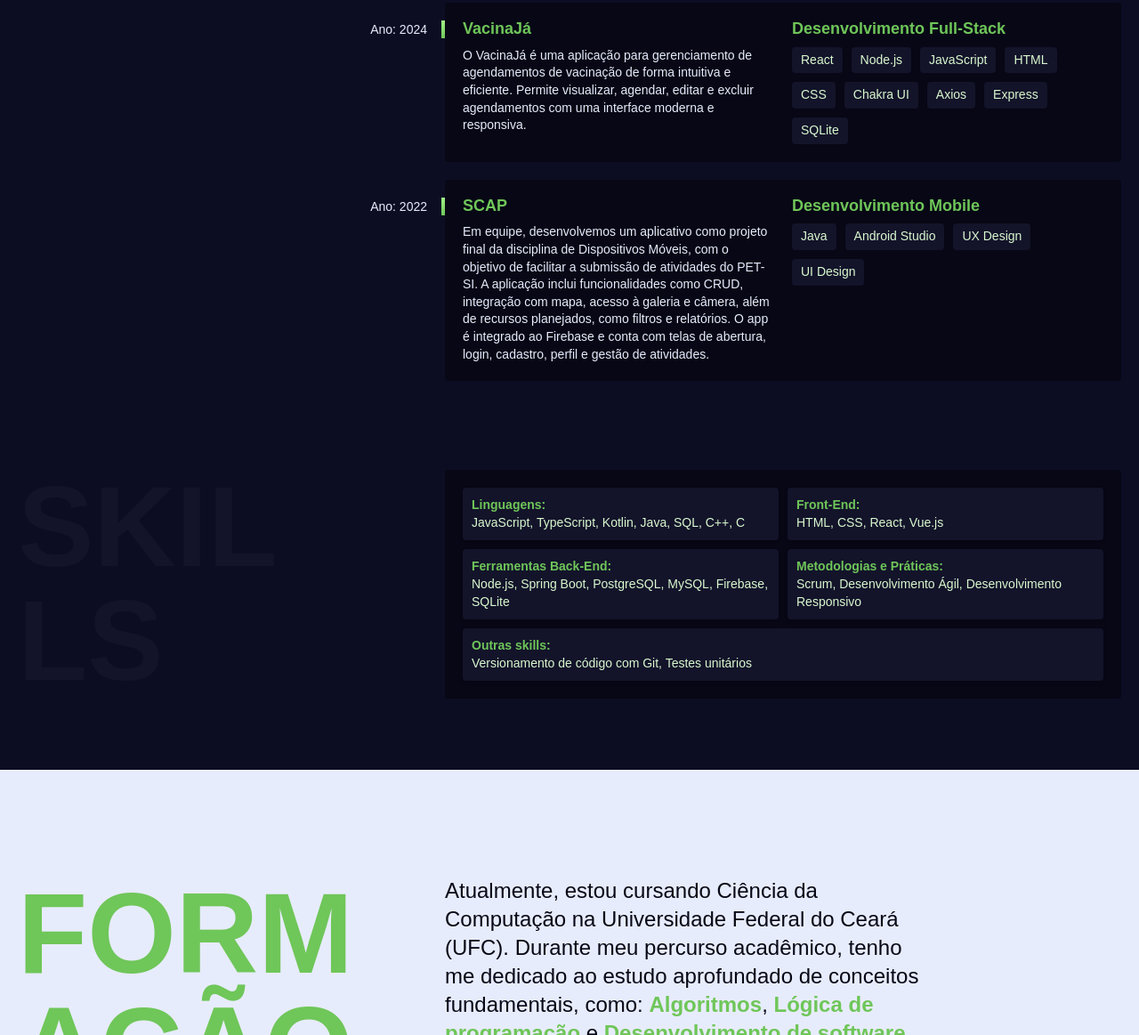
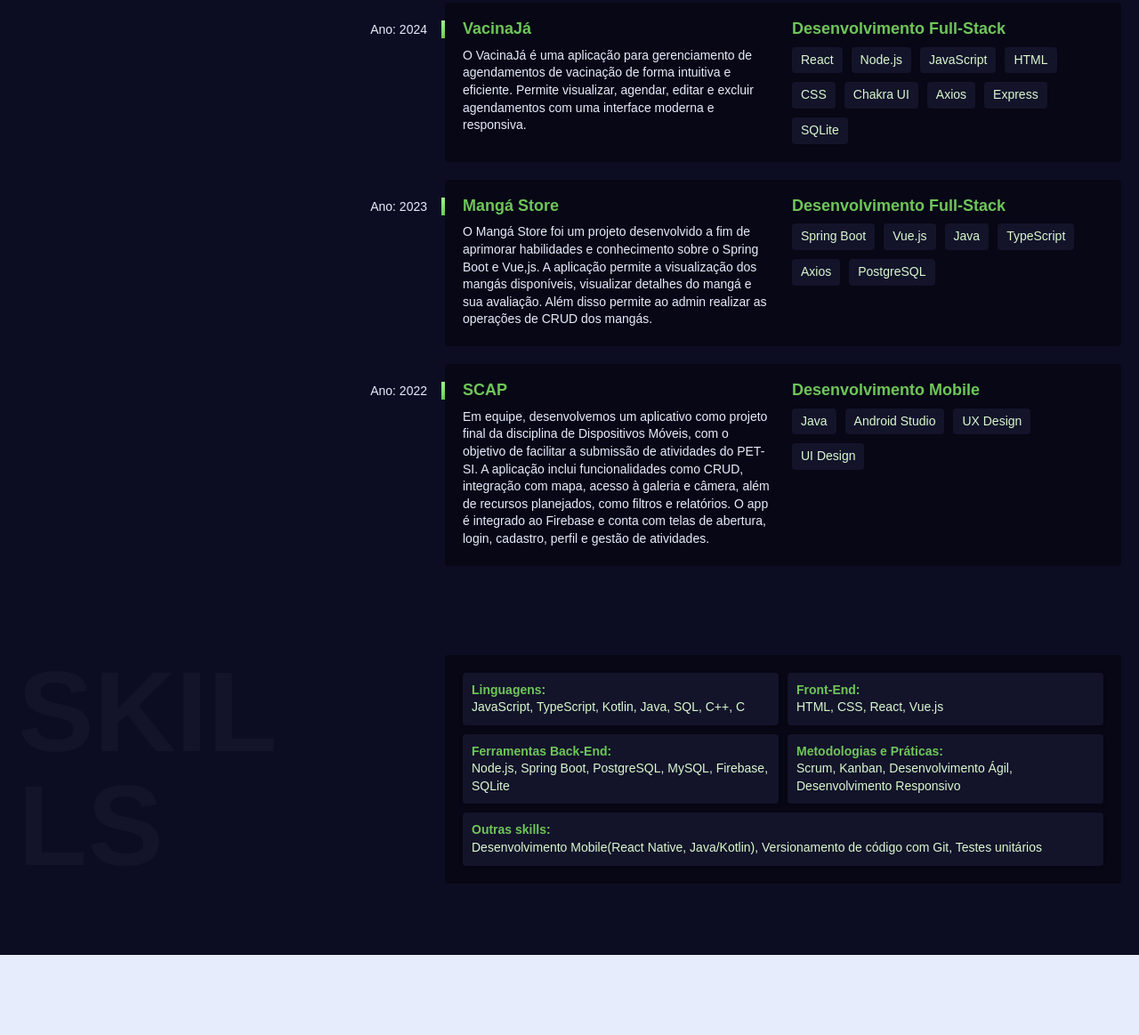
Before and after one commit to FelpSousaS/Portfolio, a plain HTML site: page index.html in a window 1280 px wide. Shown: the part 1530-2693 px from the top of the page at 89% size. Drawn offline with Linux system fonts and the light colour scheme.

Commit message:
update projects section

```diff
--- a/index.html
+++ b/index.html
@@ -95,6 +95,24 @@
                 </div>
             </a>
 
+            <a href="https://git.quixada.ufc.br/07737154361/manga-store-springboot/" class="link">
+                <div class="projeto">
+                    <span class="projeto-ano"> Ano: 2023</span>
+                    <h3 class="projeto-titulo">Mangá Store</h3>
+                    <span class="projeto-titulo">Desenvolvimento
+                        Full-Stack</span>
+                    <p class="projeto-texto"> O Mangá Store foi um projeto desenvolvido a fim de aprimorar habilidades e conhecimento sobre o Spring Boot e Vue,js. A aplicação permite a visualização dos mangás disponíveis, visualizar detalhes do mangá e sua avaliação. Além disso permite ao admin realizar as operações de CRUD dos mangás.  </p>
+                    <ul class="projeto-habilidades">
+                        <li>Spring Boot</li>
+                        <li>Vue.js</li>
+                        <li>Java</li>
+                        <li>TypeScript</li>
+                        <li>Axios</li>
+                        <li>PostgreSQL</li>
+                    </ul>
+                </div>
+            </a>
+
             <a href="https://github.com/Dayanapnf/APP-SCAP" class="link">
                 <div class="projeto">
                     <span class="projeto-ano"> Ano: 2022</span>
@@ -110,6 +128,8 @@
                     </ul>
                 </div>
             </a>
+
+
         </div>
 
     </section>
@@ -127,10 +147,10 @@
                     <p>Node.js, Spring Boot, PostgreSQL, MySQL, Firebase, SQLite</p>
                 </li>
                 <li><strong>Metodologias e Práticas:</strong>
-                    <p>Scrum, Desenvolvimento Ágil, Desenvolvimento Responsivo</p>
+                    <p>Scrum, Kanban, Desenvolvimento Ágil, Desenvolvimento Responsivo</p>
                 </li>
                 <li><strong>Outras skills:</strong>
-                    <p>Versionamento de código com Git, Testes unitários</p>
+                    <p>Desenvolvimento Mobile(React Native, Java/Kotlin), Versionamento de código com Git, Testes unitários</p>
                 </li>
             </ul>
         </div>
```
